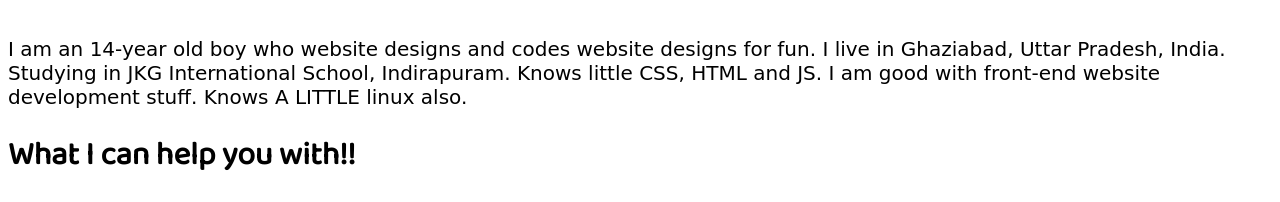
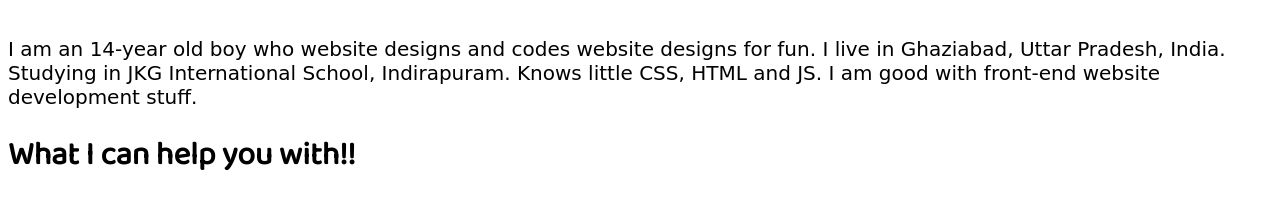
Before and after one commit to Indoroid/indoroid.github.io, a plain HTML site: page index.html in a window 1280 px wide. Shown: the part 573-775 px from the top of the page. Drawn offline with Linux system fonts and the light colour scheme; grey boxes are pictures that could not be loaded; a web font is replaced by a local one.

Commit message:
Update index.html

```diff
--- a/index.html
+++ b/index.html
@@ -307,7 +307,7 @@
 
     <!-- About me -->
     <div id="#About-me">
-      <p id="About-me-para">I am an 14-year old boy who website designs and codes website designs for fun. I live in Ghaziabad, Uttar Pradesh, India. Studying in JKG International School, Indirapuram. Knows little CSS, HTML and JS. I am good with front-end website development stuff. Knows A LITTLE linux also.
+      <p id="About-me-para">I am an 14-year old boy who website designs and codes website designs for fun. I live in Ghaziabad, Uttar Pradesh, India. Studying in JKG International School, Indirapuram. Knows little CSS, HTML and JS. I am good with front-end website development stuff.
       </p>
     </div>
 
```
